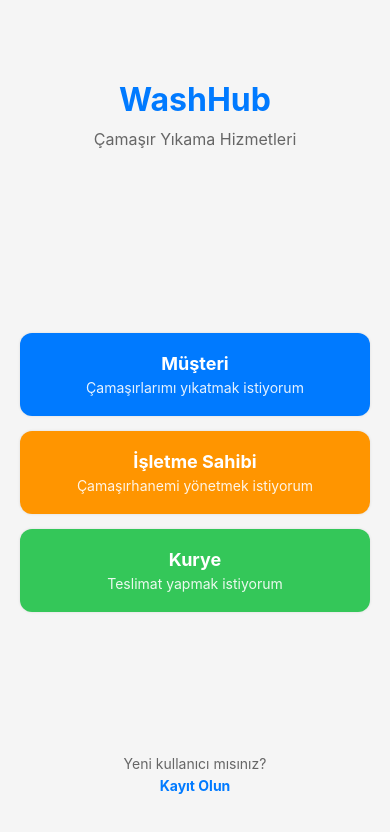
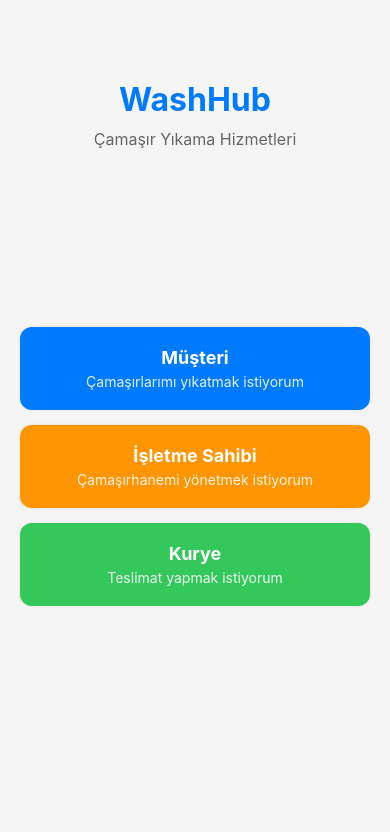
Before and after one commit to zeynephcelikoglu/washhub, a React Native app in the folder mobile/: screen /RoleSelection in a window 390 px wide. Shown: the top 832 px of the page. Built offline with nearby package versions, Linux system fonts and the light colour scheme; what react-native-worklets would draw is missing.

Commit message:
feat(address-ui): add top spacing to add and edit address screens

```diff
--- a/mobile/src/screens/auth/RegisterScreen.js
+++ b/mobile/src/screens/auth/RegisterScreen.js
@@ -34,10 +34,17 @@ const RegisterScreen = ({ navigation, route }) => {
     setLoading(true);
     try {
       await signUp(name, email, password, phone, role);
+
+      setLoading(false);
+
+      Alert.alert('Başarılı', 'Kayıt başarılı. Lütfen giriş yapın.');
+
+      navigation.navigate('Login', { role });
+      return;
     } catch (error) {
+      setLoading(false);
       Alert.alert('Kayıt Hatası', error.message || 'Kayıt başarısız');
     }
-    setLoading(false);
   };
 
   return (
--- a/mobile/src/screens/auth/RoleSelectionScreen.js
+++ b/mobile/src/screens/auth/RoleSelectionScreen.js
@@ -16,7 +16,8 @@ const RoleSelectionScreen = ({ navigation }) => {
         <Text style={styles.subtitle}>Çamaşır Yıkama Hizmetleri</Text>
       </View>
 
-      <View style={styles.rolesContainer}>
+      <View style={styles.panelWrapper}>
+        <View style={styles.rolesContainer}>
         <TouchableOpacity
           style={[styles.roleButton, styles.userButton]}
           onPress={() => navigation.navigate('Login', { role: 'user' })}
@@ -40,14 +41,10 @@ const RoleSelectionScreen = ({ navigation }) => {
           <Text style={styles.roleTitle}>Kurye</Text>
           <Text style={styles.roleDescription}>Teslimat yapmak istiyorum</Text>
         </TouchableOpacity>
+        </View>
       </View>
 
-      <View style={styles.footer}>
-        <Text style={styles.footerText}>Yeni kullanıcı mısınız?</Text>
-        <TouchableOpacity onPress={() => navigation.navigate('Register', { role: 'user' })}>
-          <Text style={styles.registerLink}>Kayıt Olun</Text>
-        </TouchableOpacity>
-      </View>
+      {/* Registration moved to panel-specific Login screens; no action here */}
     </View>
   );
 };
@@ -57,7 +54,7 @@ const styles = StyleSheet.create({
     flex: 1,
     backgroundColor: '#F5F5F5',
     padding: 20,
-    justifyContent: 'space-between',
+    justifyContent: 'flex-start',
   },
   header: {
     alignItems: 'center',
@@ -77,6 +74,11 @@ const styles = StyleSheet.create({
   rolesContainer: {
     marginVertical: 20,
     gap: 15,
+  },
+  panelWrapper: {
+    flex: 1,
+    justifyContent: 'center',
+    transform: [{ translateY: -40 }],
   },
   roleButton: {
     padding: 20,
```
